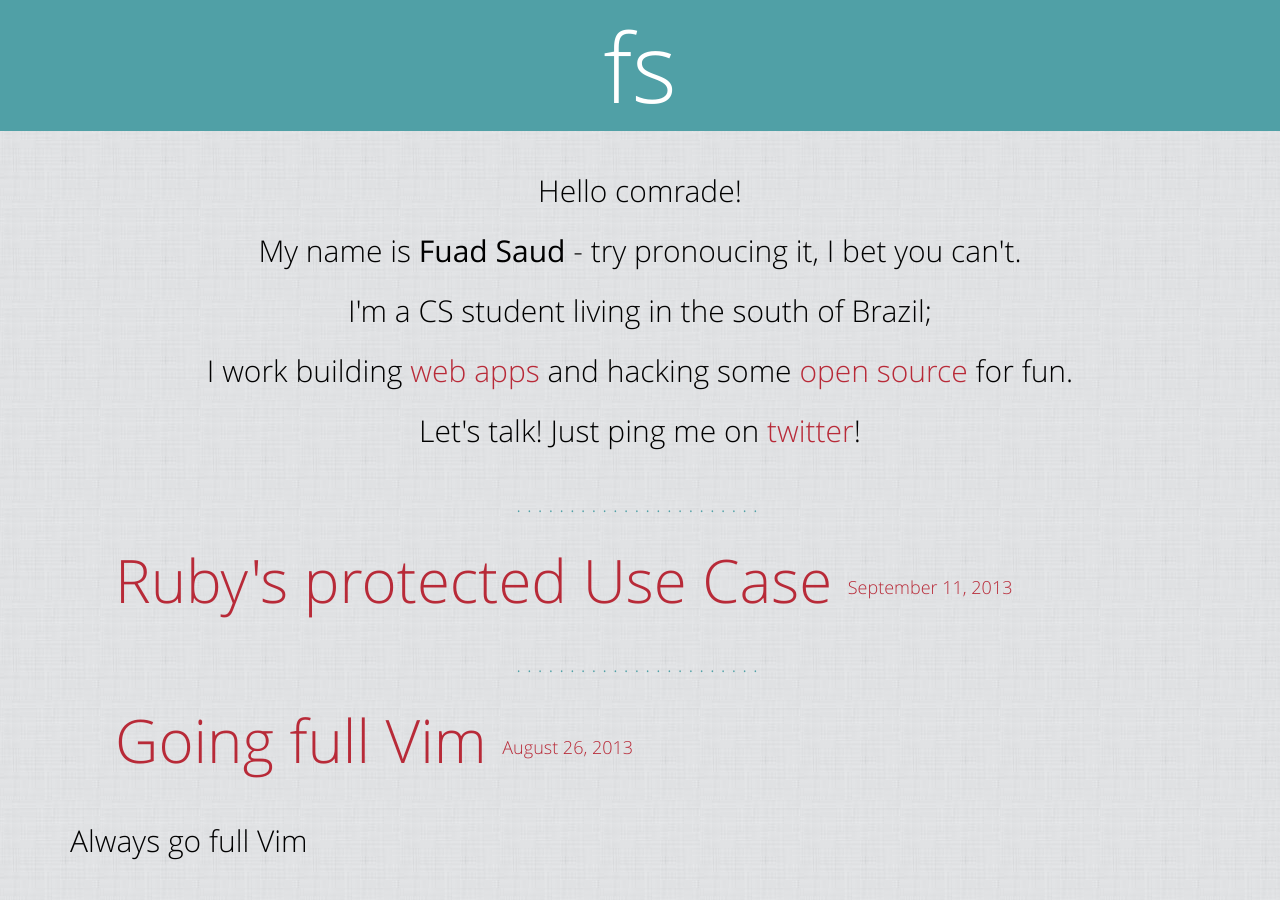
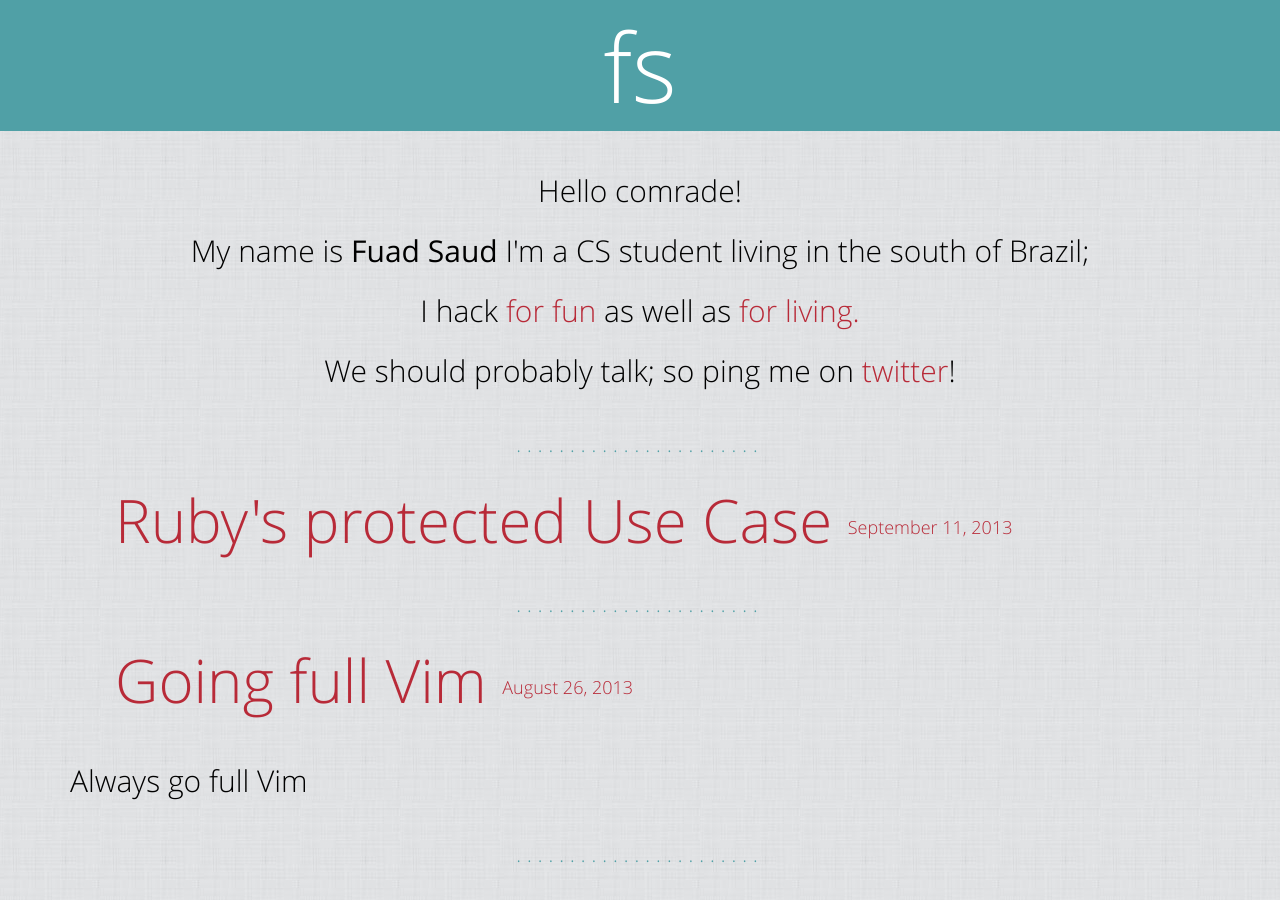
Before and after one commit to fuadsaud/fuadsaud.github.io, a Jekyll site: the page built from index.html, in a window 1280 px wide and 900 px high. Built offline with Jekyll 4.4.1, drawn with Linux system fonts in a browser that asks for light colours; Markdown is read by kramdown in place of the engine named in the settings.

Commit message:
Wordsmithing

```diff
--- a/index.html
+++ b/index.html
@@ -3,14 +3,11 @@ layout: default
 ---
 <p class="about">
   Hello comrade!<br>
-  My name is <strong>Fuad Saud</strong> - try pronoucing it,
-  I bet you can't.<br>
+  My name is <strong>Fuad Saud</strong>
   I'm a CS student living in the south of Brazil;<br>
-  I work building <a href="//avela.me" target="_blank">web apps</a>
-  and hacking some
-  <a href="//github.com/fuadsaud" taget="_blank">open source</a>
-  for fun.<br>
-  Let's talk! Just ping me on
+  I hack <a href="//github.com/fuadsaud" target="_blank">for fun</a>
+  as well as <a href="//avela.me" target="_blank">for living.</a><br>
+  We should probably talk; so ping me on
   <a href="//twitter.com/fuadsaud" target="_blank">twitter</a>!
 </p>
 
```
